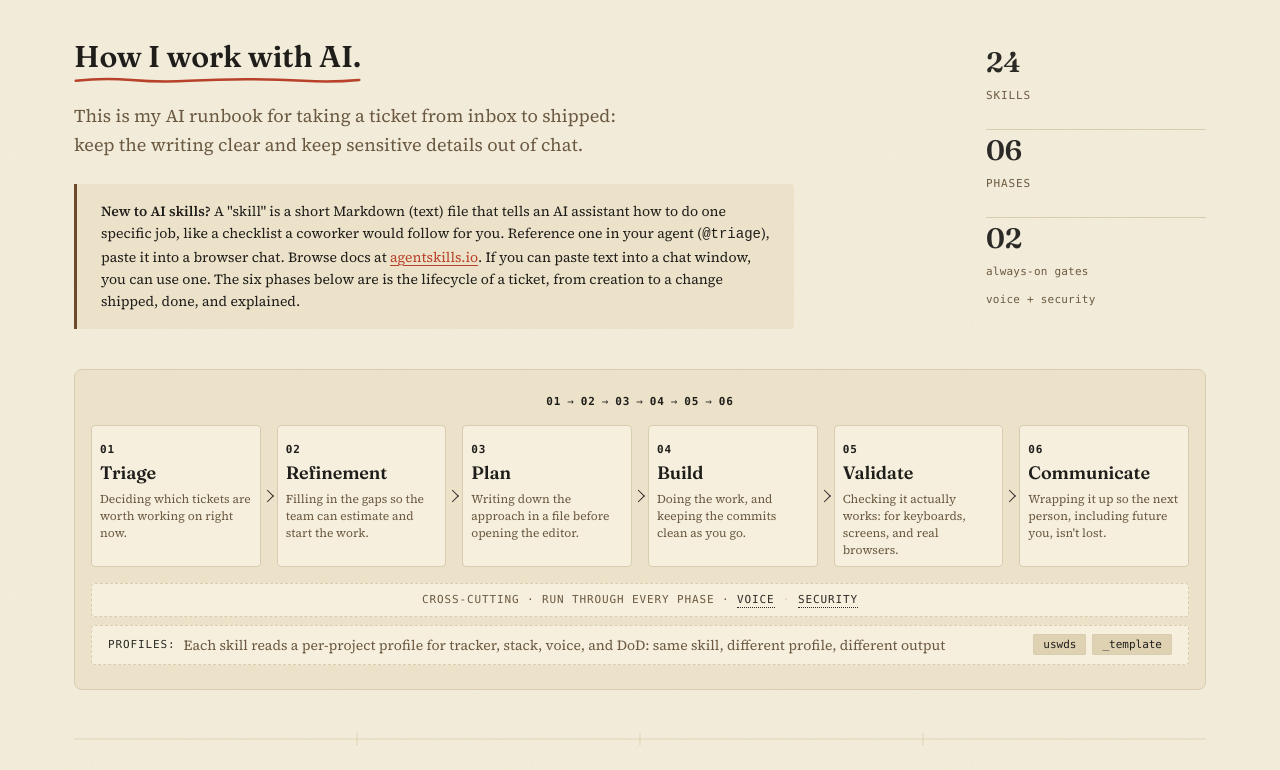
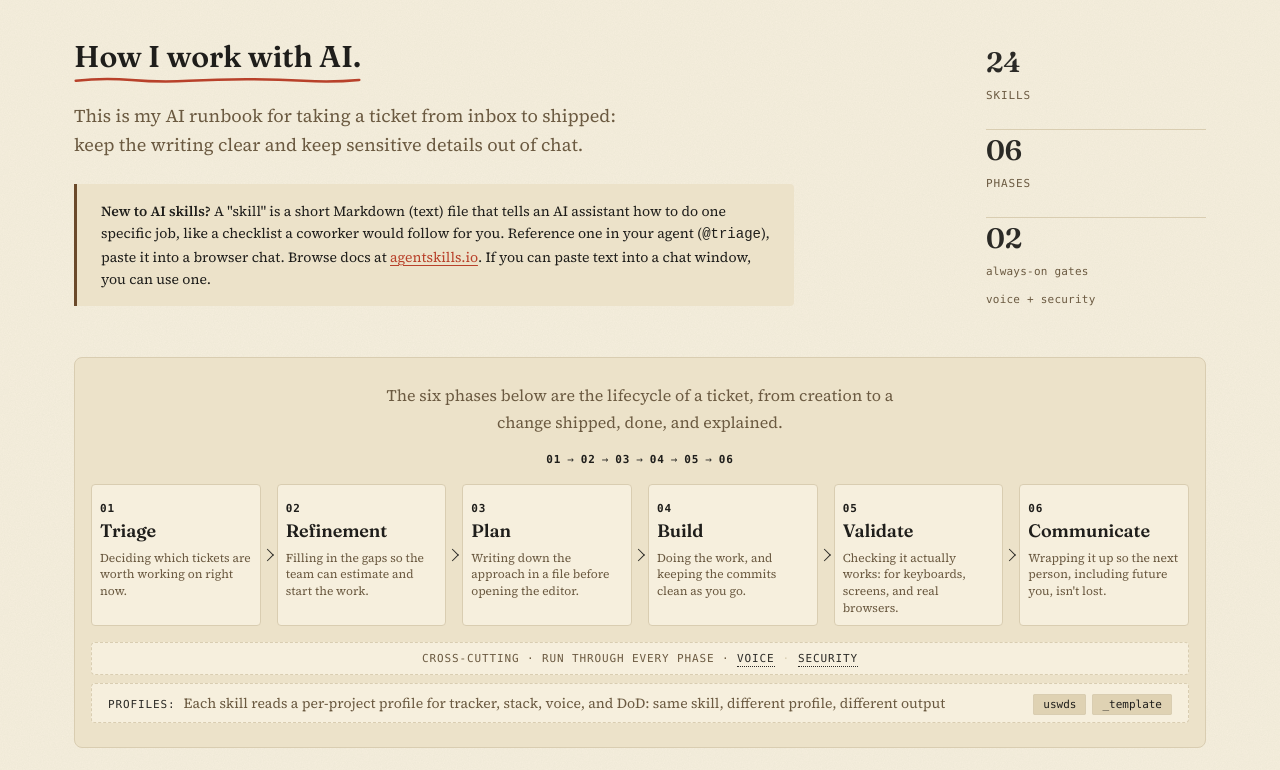
Before and after one commit to CivicActions/ai-runbook-jh, a plain HTML site: page runbook/index.html in a window 1280 px wide. Shown: the top 770 px of the page. Drawn offline with Linux system fonts and the light colour scheme; a small style sheet from the web is missing.

Commit message:
fix(runbook): tighten newcomer note and align profiles label
- Fix 'are is' typo in the lifecycle sentence.
- Move the lifecycle sentence out of the newcomer note (which is about
  what a skill is, not what the page is) and into its own centered lede
  directly above the phase flow.
- Baseline-align the PROFILES band label so it sits on the first line of
  the body text instead of vertically centering against the wrapped
  block.

```diff
--- a/runbook/index.html
+++ b/runbook/index.html
@@ -324,6 +324,15 @@
       border-radius: var(--r-lg);
       position: relative;
     }
+    .phaseflow-lede {
+      font-family: "Source Serif 4", "Source Serif Pro", Georgia, serif; font-size: 16px; font-weight: 400; line-height: 1.7; letter-spacing: 0;
+      color: var(--c-bark);
+      text-align: center;
+      margin: 0 0 var(--s-base);
+      max-width: 60ch;
+      margin-left: auto;
+      margin-right: auto;
+    }
     .phaseflow-caption {
       font-family: "Monaspace Xenon", "JetBrains Mono", "IBM Plex Mono", Consolas, monospace; font-size: 11px; font-weight: 500; line-height: 1.4; letter-spacing: 0.08em;
       color: var(--c-bark);
@@ -425,7 +434,7 @@
       margin-top: var(--s-sm);
       display: flex;
       flex-wrap: wrap;
-      align-items: center;
+      align-items: baseline;
       justify-content: center;
       gap: var(--s-sm);
       text-transform: none;
@@ -1171,7 +1180,7 @@
       </div>
       <p class="tagline">This is my AI runbook for taking a ticket from inbox to shipped: keep the writing clear and keep sensitive details out of chat.</p>
       <aside class="newcomer-note" aria-label="New to AI skills">
-        <p><strong>New to AI skills?</strong> A "skill" is a short Markdown (text) file that tells an AI assistant how to do one specific job, like a checklist a coworker would follow for you. Reference one in your agent (<code>@triage</code>), paste it into a browser chat. Browse docs at <a href="https://agentskills.io/">agentskills.io</a>. If you can paste text into a chat window, you can use one. The six phases below are is the lifecycle of a ticket, from creation to a change shipped, done, and explained.</p>
+        <p><strong>New to AI skills?</strong> A "skill" is a short Markdown (text) file that tells an AI assistant how to do one specific job, like a checklist a coworker would follow for you. Reference one in your agent (<code>@triage</code>), paste it into a browser chat. Browse docs at <a href="https://agentskills.io/">agentskills.io</a>. If you can paste text into a chat window, you can use one.</p>
       </aside>
     </div>
     <aside class="page-header__rail" aria-label="At a glance">
@@ -1192,6 +1201,7 @@
 
   <div class="container">
     <nav class="phaseflow" aria-label="Six-phase flow">
+      <p class="phaseflow-lede">The six phases below are the lifecycle of a ticket, from creation to a change shipped, done, and explained.</p>
       <p class="phaseflow-caption" aria-hidden="true"><span class="num">01</span><span class="arrow">→</span><span class="num">02</span><span class="arrow">→</span><span class="num">03</span><span class="arrow">→</span><span class="num">04</span><span class="arrow">→</span><span class="num">05</span><span class="arrow">→</span><span class="num">06</span></p>
       <div class="phaseflow-row">
 
--- a/tools/runbook-build/build.js
+++ b/tools/runbook-build/build.js
@@ -297,7 +297,7 @@ const html = `<!DOCTYPE html>
       </div>
       <p class="tagline">This is my AI runbook for taking a ticket from inbox to shipped: keep the writing clear and keep sensitive details out of chat.</p>
       <aside class="newcomer-note" aria-label="New to AI skills">
-        <p><strong>New to AI skills?</strong> A "skill" is a short Markdown (text) file that tells an AI assistant how to do one specific job, like a checklist a coworker would follow for you. Reference one in your agent (<code>@triage</code>), paste it into a browser chat. Browse docs at <a href="https://agentskills.io/">agentskills.io</a>. If you can paste text into a chat window, you can use one. The six phases below are is the lifecycle of a ticket, from creation to a change shipped, done, and explained.</p>
+        <p><strong>New to AI skills?</strong> A "skill" is a short Markdown (text) file that tells an AI assistant how to do one specific job, like a checklist a coworker would follow for you. Reference one in your agent (<code>@triage</code>), paste it into a browser chat. Browse docs at <a href="https://agentskills.io/">agentskills.io</a>. If you can paste text into a chat window, you can use one.</p>
       </aside>
     </div>
     <aside class="page-header__rail" aria-label="At a glance">
@@ -318,6 +318,7 @@ const html = `<!DOCTYPE html>
 
   <div class="container">
     <nav class="phaseflow" aria-label="Six-phase flow">
+      <p class="phaseflow-lede">The six phases below are the lifecycle of a ticket, from creation to a change shipped, done, and explained.</p>
       <p class="phaseflow-caption" aria-hidden="true"><span class="num">01</span><span class="arrow">→</span><span class="num">02</span><span class="arrow">→</span><span class="num">03</span><span class="arrow">→</span><span class="num">04</span><span class="arrow">→</span><span class="num">05</span><span class="arrow">→</span><span class="num">06</span></p>
       <div class="phaseflow-row">
         ${PHASES.filter(p => p.num).map(p => `
```
Also changed, not shown: runbook/styleguide.html (+10 -1 lines), tools/runbook-build/css.js (+10 -1 lines).
